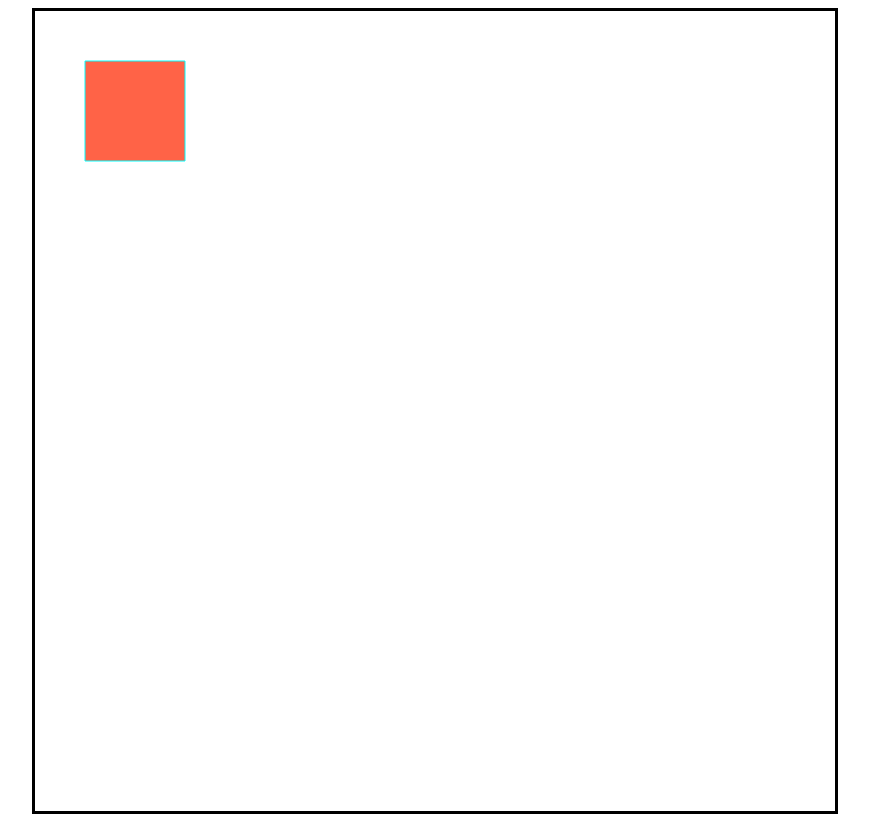
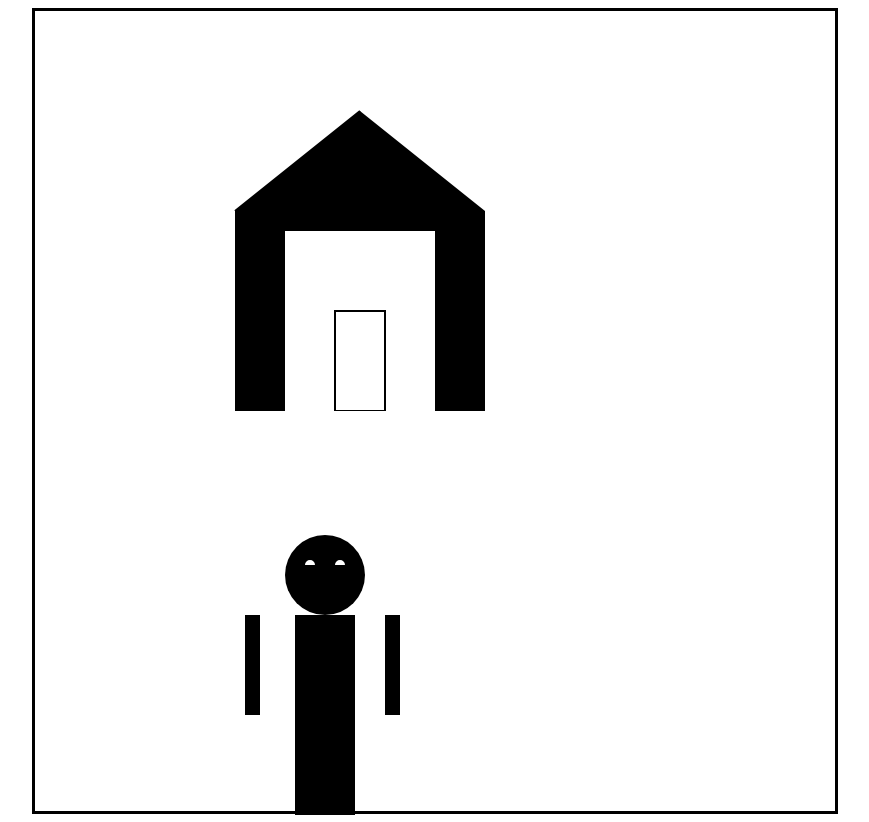
Before and after one commit to plusbeauxjours/canvas-poc, a React (Create React App) app: page / in a window 1280 px wide. Shown: the whole page, without its empty margins (205-1074 px from the left). Built offline with nearby package versions, Linux system fonts and the light colour scheme.

Commit message:
practice

```diff
--- a/src/App.tsx
+++ b/src/App.tsx
@@ -1,12 +1,13 @@
 import React from 'react';
 import styled from 'styled-components';
-import {Canvas} from './Canvas';
+import {CanvasA, CanvasB} from './Canvas';
 
 function App() {
   return (
     <Container>
       <Box>
-        <Canvas />
+        <CanvasA />
+        <CanvasB />
       </Box>
     </Container>
   );
--- a/src/Canvas.tsx
+++ b/src/Canvas.tsx
@@ -1,27 +1,54 @@
 import React, {useRef, useEffect} from 'react';
 
-export const Canvas = (props) => {
+export const CanvasA = (props) => {
   const canvasRef = useRef(null);
 
   useEffect(() => {
     const canvas = canvasRef.current;
     const ctx = canvas.getContext('2d');
-    ctx.strokeRect(75, 140, 150, 110);
     canvas.width = 800;
-    canvas.height = 800;
+    canvas.height = 400;
 
-    ctx.moveTo(50, 50);
-    ctx.lineTo(150, 50);
-    ctx.lineTo(150, 150);
-    ctx.lineTo(50, 150);
-    ctx.lineTo(50, 50);
-    ctx.strokeStyle = 'cyan';
-    ctx.fillStyle = 'tomato';
+    ctx.fillRect(200, 200, 50, 200);
+    ctx.fillRect(400, 200, 50, 200);
+    ctx.lineWidth = 2;
+    ctx.strokeRect(300, 300, 50, 100);
+    ctx.fillRect(200, 200, 200, 20);
+    ctx.moveTo(200, 200);
+    ctx.lineTo(325, 100);
+    ctx.stroke();
+    ctx.lineTo(450, 200);
     ctx.fill();
-    ctx.stroke();
 
     // ... draw initial canvas here ...
   }, []);
 
   return <canvas ref={canvasRef} {...props} />;
 };
+
+export const CanvasB = (props) => {
+  const canvasRef = useRef(null);
+
+  useEffect(() => {
+    const canvas = canvasRef.current;
+    const ctx = canvas.getContext('2d');
+    canvas.width = 800;
+    canvas.height = 400;
+
+    ctx.fillRect(210, 200, 15, 100);
+    ctx.fillRect(350, 200, 15, 100);
+    ctx.fillRect(260, 200, 60, 200);
+    ctx.arc(290, 160, 40, 0, 2 * Math.PI);
+    ctx.fill();
+
+    ctx.beginPath();
+    ctx.arc(275, 150, 5, Math.PI, 2 * Math.PI);
+    ctx.arc(305, 150, 5, Math.PI, 2 * Math.PI);
+    ctx.fillStyle = 'white';
+    ctx.fill();
+
+    // ... draw initial canvas here ...
+  }, []);
+
+  return <canvas ref={canvasRef} {...props} />;
+};
```
